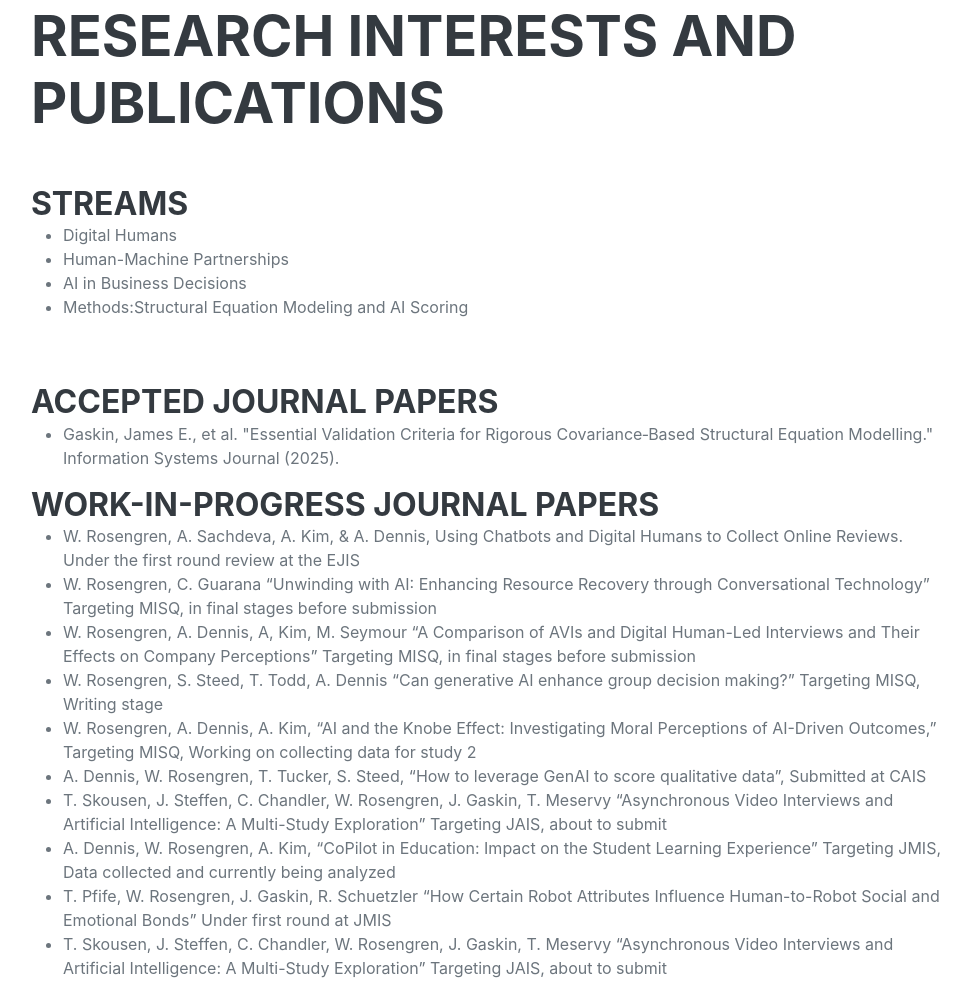
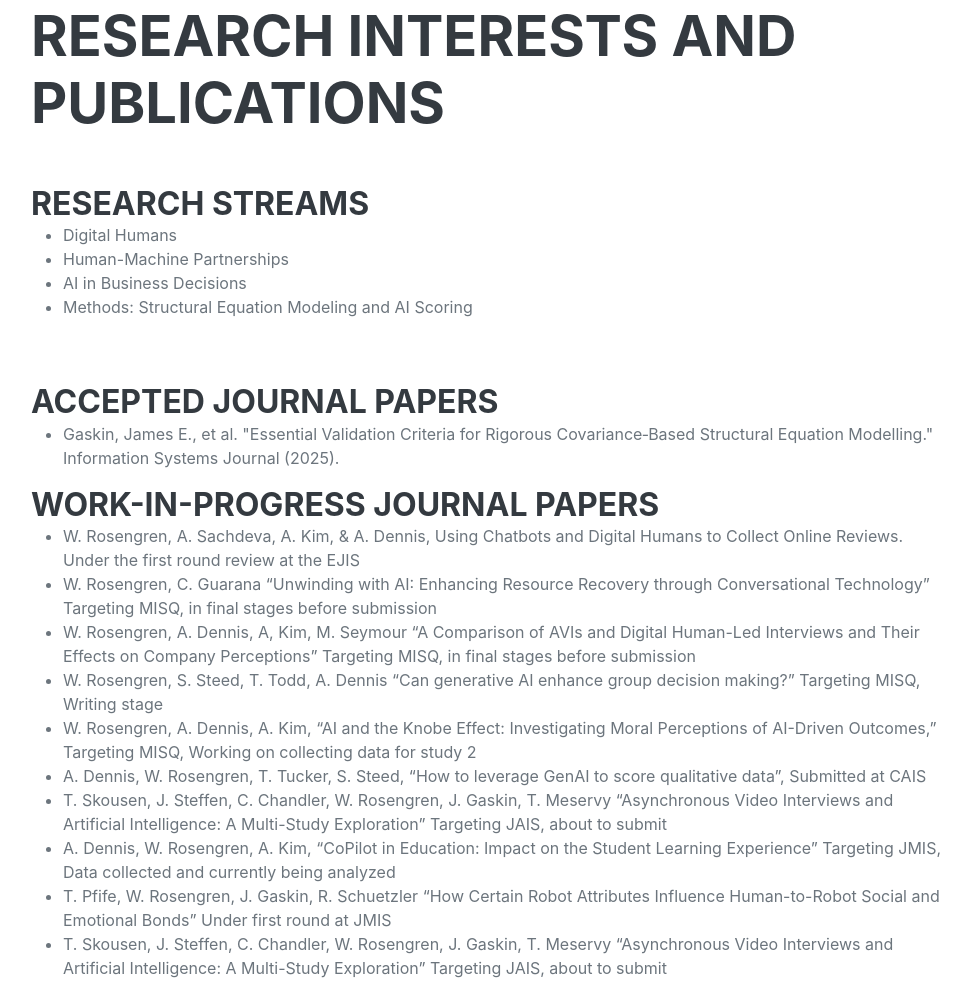
Before and after one commit to wrosengren/wrosengren.github.io, a plain HTML site: page index.html in a window 1280 px wide. Shown: the part 882-1865 px from the top of the page, without its empty margins (289-1260 px from the left). Drawn offline with nearby package versions, Linux system fonts and the light colour scheme; a web font is replaced by a local one.

Commit message:
Update index.html

```diff
--- a/index.html
+++ b/index.html
@@ -92,7 +92,7 @@
                 <h2 class="mb-5">Research Interests and Publications</h2>
                 <div class="d-flex flex-column flex-md-row justify-content-between mb-5">
                     <div class="flex-grow-1">
-                        <h3 class="mb-0">Streams</h3>
+                        <h3 class="mb-0">Research Streams</h3>
                         <!-- <div class="subheading mb-3">Human Computer Interaction</div> -->
                         <ul>
                             <li>
@@ -105,7 +105,7 @@
                                 AI in Business Decisions
                             </li>
                             <li>
-                                Methods:Structural Equation Modeling and AI Scoring
+                                Methods: Structural Equation Modeling and AI Scoring
                             </li>
                         </ul>
                     </div>
```
